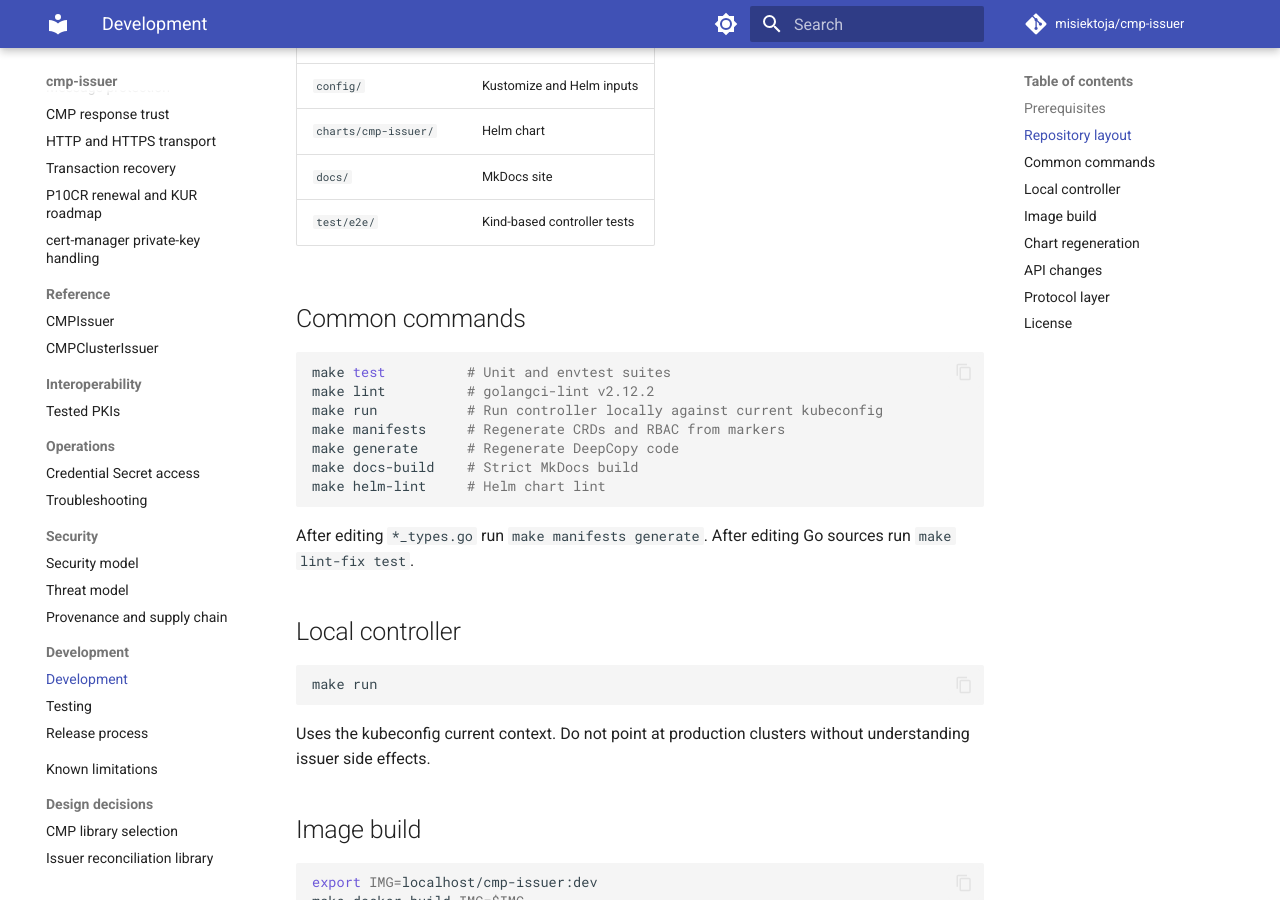
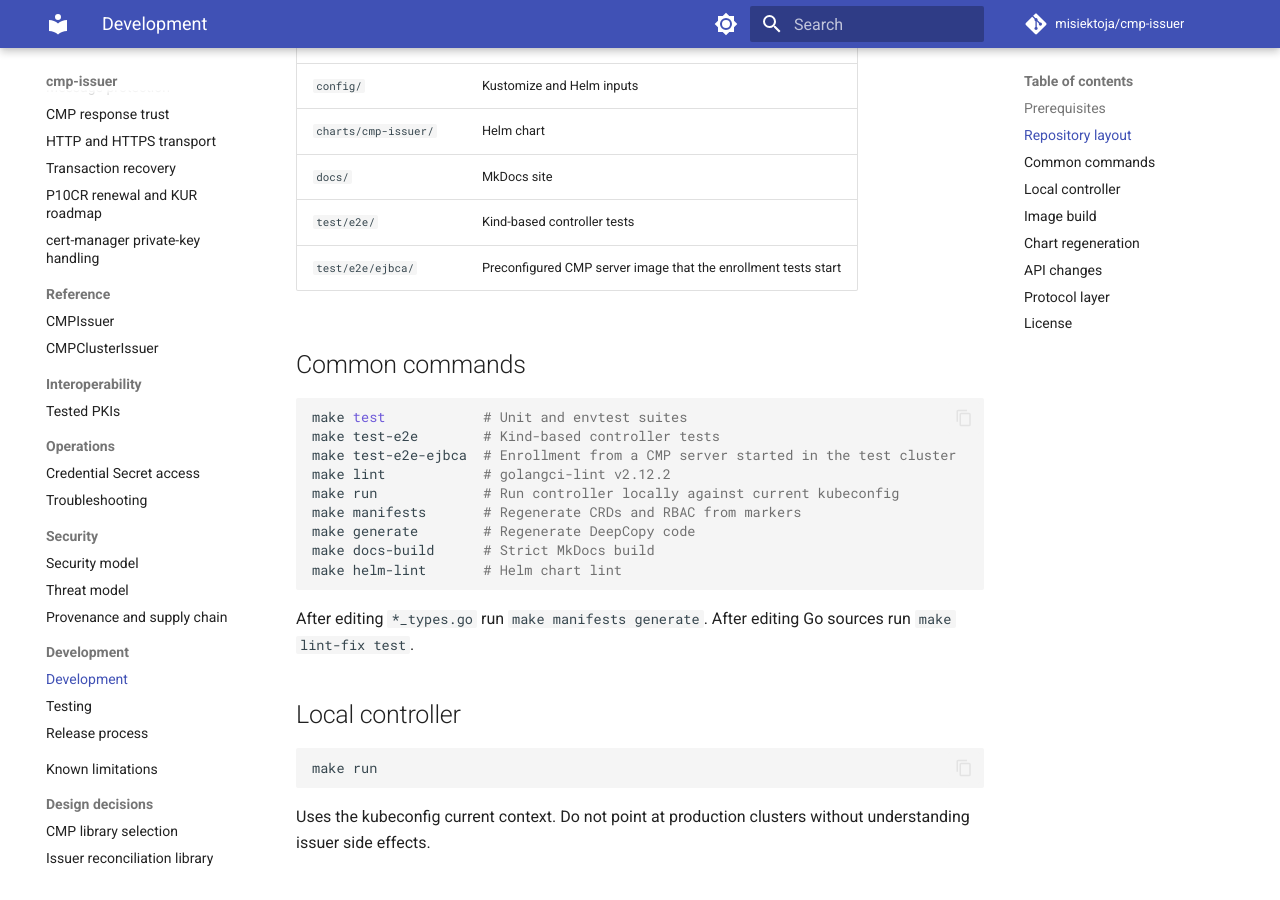
Before and after one commit to misiektoja/cmp-issuer, an MkDocs documentation site: the page built from docs/development/development.md, in a window 1280 px wide and 900 px high, scrolled down 767 px. Built offline with MkDocs 1.6.1 and Material for MkDocs 9.7.7, drawn with Linux system fonts in a browser that asks for light colours; comment, search, counter and statistics services are not loaded.

Commit message:
docs(development): list the enrollment test target and the server image directory

````diff
--- a/docs/development/development.md
+++ b/docs/development/development.md
@@ -24,17 +24,20 @@ Key directories:
 | `charts/cmp-issuer/` | Helm chart |
 | `docs/` | MkDocs site |
 | `test/e2e/` | Kind-based controller tests |
+| `test/e2e/ejbca/` | Preconfigured CMP server image that the enrollment tests start |
 
 ## Common commands
 
 ```bash
-make test          # Unit and envtest suites
-make lint          # golangci-lint v2.12.2
-make run           # Run controller locally against current kubeconfig
-make manifests     # Regenerate CRDs and RBAC from markers
-make generate      # Regenerate DeepCopy code
-make docs-build    # Strict MkDocs build
-make helm-lint     # Helm chart lint
+make test            # Unit and envtest suites
+make test-e2e        # Kind-based controller tests
+make test-e2e-ejbca  # Enrollment from a CMP server started in the test cluster
+make lint            # golangci-lint v2.12.2
+make run             # Run controller locally against current kubeconfig
+make manifests       # Regenerate CRDs and RBAC from markers
+make generate        # Regenerate DeepCopy code
+make docs-build      # Strict MkDocs build
+make helm-lint       # Helm chart lint
 ```
 
 After editing `*_types.go` run `make manifests generate`. After editing Go sources run `make lint-fix test`.
````
